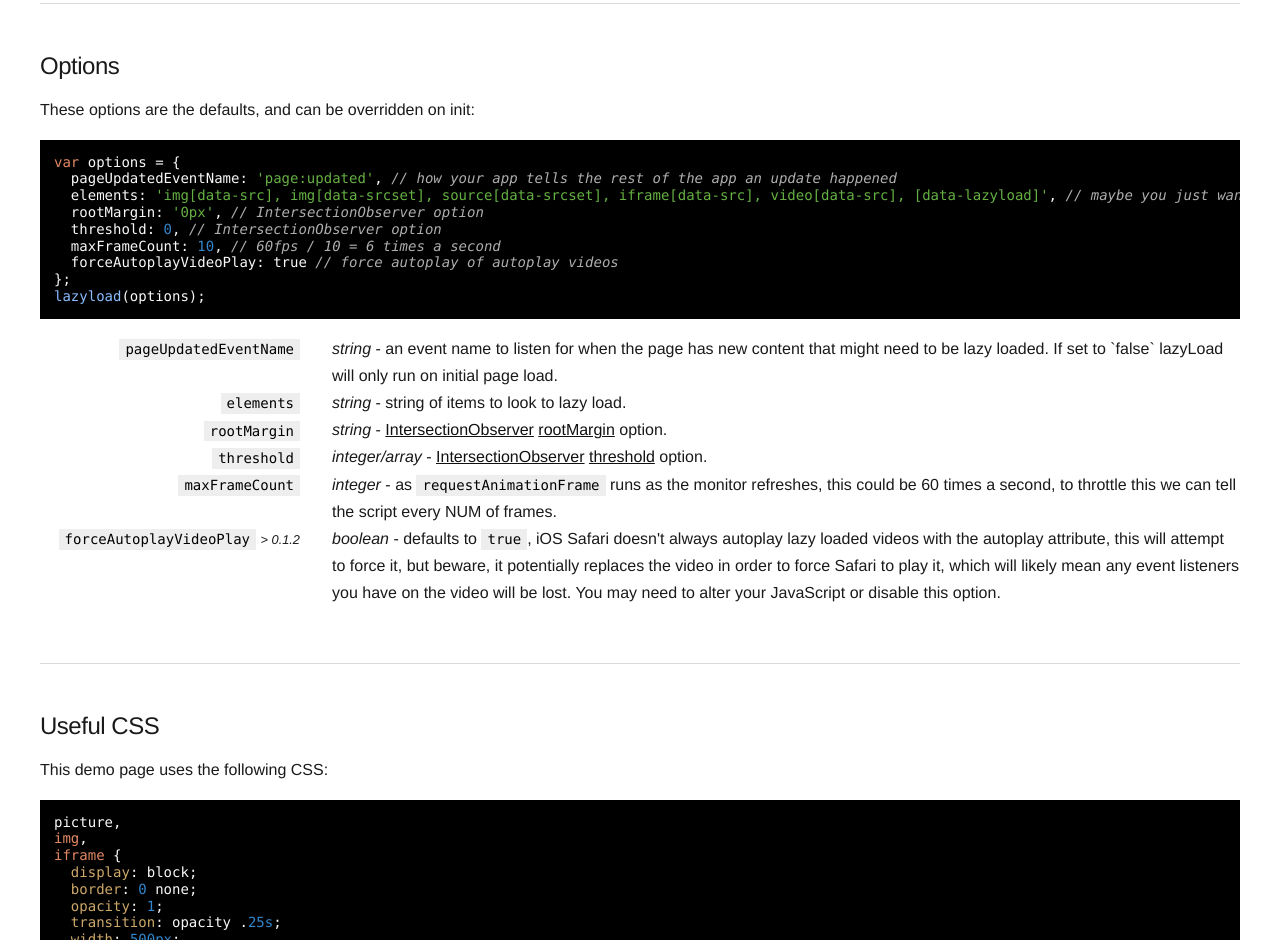
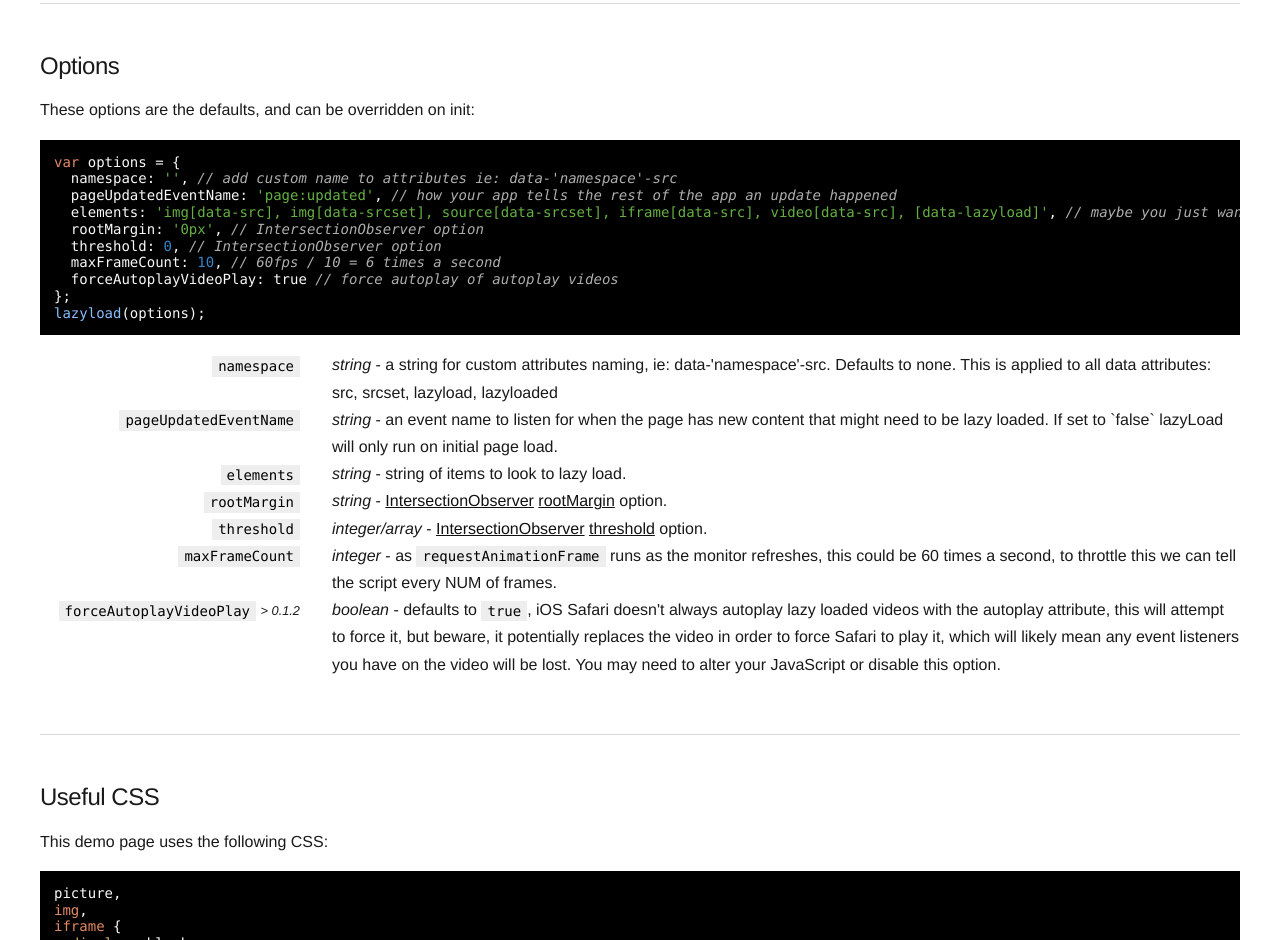
Before and after one commit to area17/lazyload, a website: page index.html in a window 1280 px wide. Shown: the part 1373-2313 px from the top of the page. Drawn offline with nearby package versions, Linux system fonts and the light colour scheme.

Commit message:
add namespace config

```diff
--- a/index.html
+++ b/index.html
@@ -456,6 +456,7 @@ document.addEventListener('DOMContentLoaded', function(){
     <p>These options are the defaults, and can be overridden on init:</p>
 
     <pre><code class="language-javascript">var options = {
+  namespace: '', // add custom name to attributes ie: data-'namespace'-src
   pageUpdatedEventName: 'page:updated', // how your app tells the rest of the app an update happened
   elements: 'img[data-src], img[data-srcset], source[data-srcset], iframe[data-src], video[data-src], [data-lazyload]', // maybe you just want images?
   rootMargin: '0px', // IntersectionObserver option
@@ -466,6 +467,8 @@ document.addEventListener('DOMContentLoaded', function(){
 lazyload(options);</code></pre>
 
     <dl>
+      <dt><code>namespace</code></dt>
+        <dd><em>string</em> - a string for custom attributes naming, ie: data-'namespace'-src. Defaults to none. This is applied to all data attributes: src, srcset, lazyload, lazyloaded</dd>
       <dt><code>pageUpdatedEventName</code></dt>
         <dd><em>string</em> - an event name to listen for when the page has new content that might need to be lazy loaded. If set to `false` lazyLoad will only run on initial page load.</dd>
       <dt><code>elements</code></dt>
```
Also changed, not shown: changelog.md, dist/a17-lazyload.js, dist/a17-lazyload.min.js.
